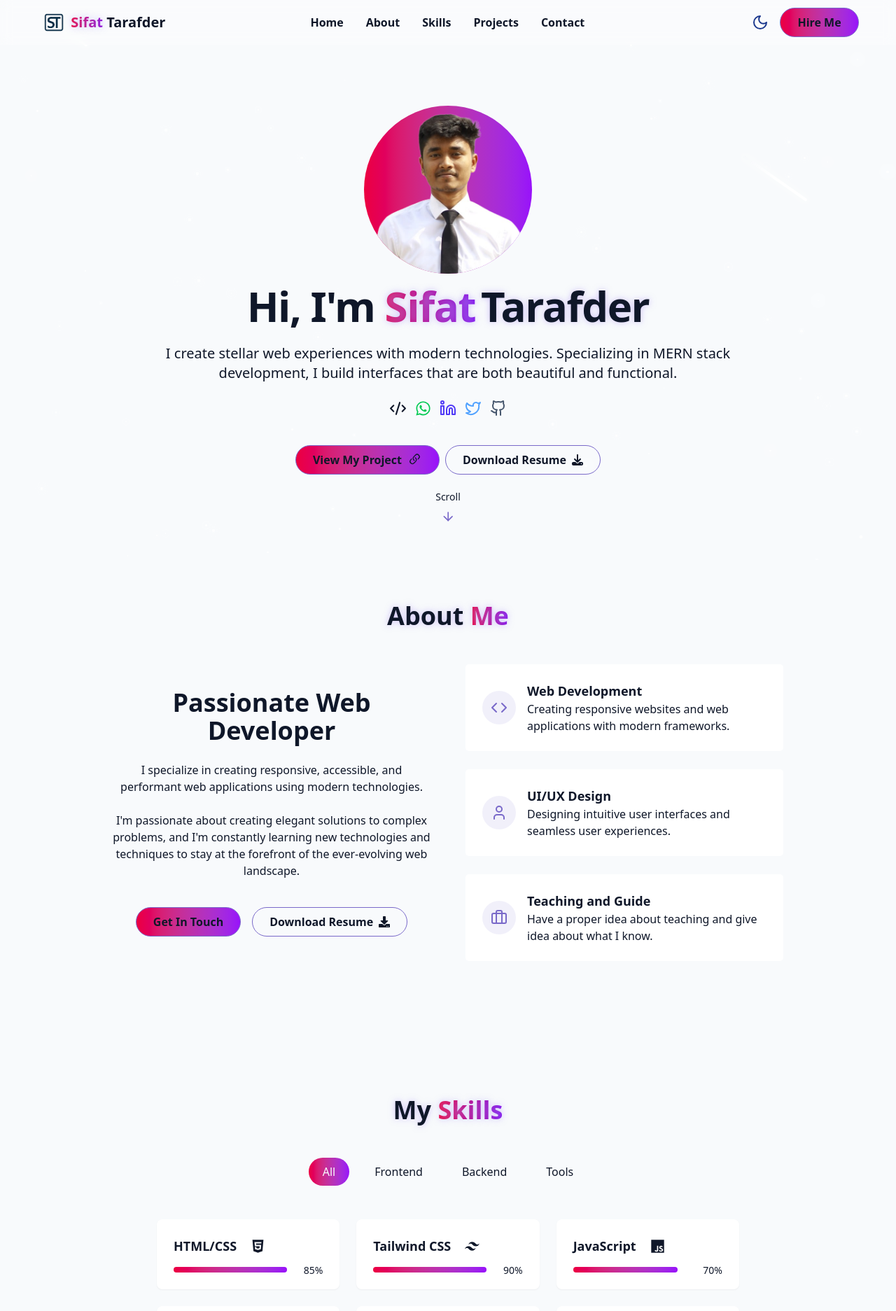
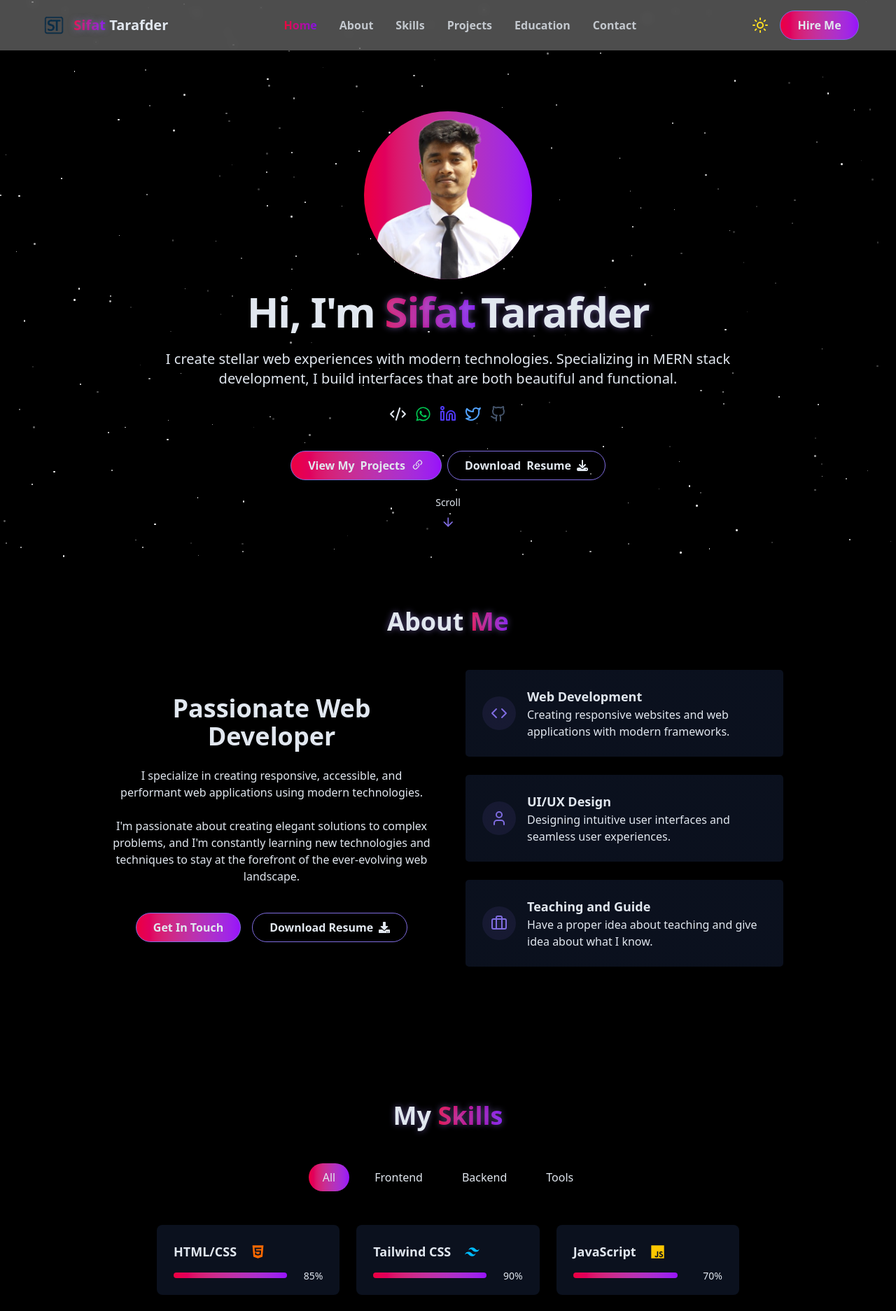
Before and after one commit to tmdsifat98/portfolio, a React (Vite) app: page / in a window 1280 px wide. Shown: the top 1873 px of the page at 70% size. Built offline with nearby package versions, Linux system fonts and the light colour scheme.

Commit message:
customized menu and design like bg and many other

```diff
--- a/src/components/ContactSection.jsx
+++ b/src/components/ContactSection.jsx
@@ -126,7 +126,7 @@ export const ContactSection = () => {
           </div>
 
           <div
-            className="bg-card p-8 rounded-lg shadow-xs"
+            className="border-2 border-gray-500 p-8 rounded-lg shadow-xs"
             onSubmit={handleSubmit}
           >
             <h3 className="text-2xl font-semibold mb-6"> Send a Message</h3>
--- a/src/components/Education.jsx
+++ b/src/components/Education.jsx
@@ -7,7 +7,7 @@ export const Education = () => {
       institution: "University of Rajshahi",
       year: "2023 - Current",
       details:
-        "Focused on Research, Web Development, and Data Structures. Graduated with honors and participated in various research and web development career."
+        "Focused on Research, Web Development, and Data Structures. Passionate about collaborating on projects that drive positive change and technological advancement."
     },
     {
       degree: "Higher Secondary Certificate",
@@ -32,7 +32,7 @@ export const Education = () => {
       </h2>
       <div className="relative">
         {/* Vertical line */}
-        <div className="absolute left-4 top-0 h-full w-1 bg-gradient-to-b from-primary to-secondary rounded"></div>
+        <div className="absolute left-2 top-1 h-full w-1 bg-gradient-to-b from-primary to-secondary rounded"></div>
 
         <div className="space-y-10 pl-12">
           {educationData.map((edu, idx) => (
@@ -41,7 +41,7 @@ export const Education = () => {
               className="relative bg-background border border-border rounded-lg shadow-md p-6 hover:shadow-xl transition-shadow duration-300"
             >
               {/* Dot */}
-              <div className="absolute -left-6 top-6 w-4 h-4 rounded-full bg-primary ring-4 ring-background"></div>
+              <div className="absolute -left-9 top-0 w-6 h-6 text-2xl">🎓</div>
 
               <h3 className="text-xl font-semibold text-foreground">
                 {edu.degree}
--- a/src/components/Footer.jsx
+++ b/src/components/Footer.jsx
@@ -1,7 +1,7 @@
 import logo from '../../public/logo2.png';
 export const Footer = () => {
   return (
-    <footer className="w-full mt-20 bg-gradient-to-r from-[#44cf44]/20 to-transparent dark:from-[#44cf44]/10">
+    <footer className="w-full mt-20 bg-gradient-to-r to-transparent dark:from-gray-300/30">
       <div className="container mx-auto px-4 py-10 flex flex-col items-center text-center">
         {/* Brand */}
         <div className='flex items-center'>
--- a/src/components/HeroSection.jsx
+++ b/src/components/HeroSection.jsx
@@ -74,7 +74,7 @@ export const HeroSection = () => {
               href="#projects"
               className="px-6 py-2 rounded-full border  flex items-center justify-center gap-2 border-primary font-semibold transition-all duration-300 bg-gradient-to-r from-rose-600 to-purple-600 bg-[length:100%_100%] hover:bg-[length:0%_100%] bg-no-repeat bg-left"
             >
-              View My Project <BsLink45Deg size={21} />
+              <span className="hidden md:flex">View My</span> Projects <BsLink45Deg size={19} />
             </a>
             <a
               target="_blank"
@@ -82,7 +82,7 @@ export const HeroSection = () => {
               className="px-6 py-2 rounded-full border flex items-center justify-center gap-2 border-primary font-semibold transition-all duration-300
                 bg-gradient-to-r from-rose-600 to-purple-600 bg-[length:0%_100%] hover:bg-[length:100%_100%] bg-no-repeat bg-left"
             >
-              Download Resume <FaDownload />
+              <span className="hidden md:flex">Download</span> Resume <FaDownload />
             </a>
           </div>
         </div>
--- a/src/components/Navbar.jsx
+++ b/src/components/Navbar.jsx
@@ -1,46 +1,37 @@
 import { cn } from "@/lib/utils";
 import { Menu, X } from "lucide-react";
-import { useEffect, useState } from "react";
+import { useState } from "react";
 import { ThemeToggle } from "./ThemeToggle";
-import logo from '../../public/logo2.png';
-
+import logo from "../../public/logo2.png";
+import useActiveSection from "../hooks/useActiveSection";
 const navItems = [
   { name: "Home", href: "#hero" },
   { name: "About", href: "#about" },
   { name: "Skills", href: "#skills" },
   { name: "Projects", href: "#projects" },
+  { name: "Education", href: "#education" },
   { name: "Contact", href: "#contact" },
 ];
 
 export const Navbar = () => {
-  const [isScrolled, setIsScrolled] = useState(false);
+  const sectionIds = [
+    "hero",
+    "about",
+    "skills",
+    "projects",
+    "contact",
+    "education",
+  ];
+  const activeSection = useActiveSection(sectionIds);
   const [isMenuOpen, setIsMenuOpen] = useState(false);
-
-  useEffect(() => {
-    const handleScroll = () => {
-      setIsScrolled(window.screenY > 10);
-    };
-
-    window.addEventListener("scroll", handleScroll);
-    return () => window.removeEventListener("scroll", handleScroll);
-  }, []);
   return (
-    <nav
-      className={cn(
-        "w-11/12 mx-auto z-40 transition-all duration-300",
-        isScrolled ? " bg-background/80 backdrop-blur-md shadow-xs" : "py-2"
-      )}
-    >
+    <nav className="w-11/12 mx-auto">
       <div className="flex items-center justify-between">
         {/* Logo */}
-
-        <a
-          className="text-xl font-bold flex items-center"
-          href="#"
-        >
+        <a className="text-xl font-bold flex items-center" href="#">
           <img src={logo} alt="logo" className="w-12 p-0" />
-          <span className="relative z-10">
-            <span className="text-glow text-gradient"> Sifat </span> Tarafder
+          <span className="relative z-10 ml-1">
+            <span className="text-glow text-gradient">Sifat</span> Tarafder
           </span>
         </a>
 
@@ -50,25 +41,23 @@ export const Navbar = () => {
             <a
               key={key}
               href={item.href}
-              className="font-semibold text-grad transition-colors duration-300"
+              className={cn(
+                "font-semibold transition-colors duration-300",
+                activeSection === item.href.substring(1)
+                  ? "text-gradient"
+                  : "text-foreground/80"
+              )}
             >
               {item.name}
             </a>
           ))}
-          <a className="md:hidden">
-            <ThemeToggle />
-          </a>
         </div>
 
-        {/* Right side controls */}
         <div className="flex items-center space-x-2 md:space-x-4">
-          {/* Theme toggle - Always visible */}
           <ThemeToggle />
-
-          {/* Mobile menu button */}
           <button
             onClick={() => setIsMenuOpen((prev) => !prev)}
-            className="md:hidden p-2 text-foreground z-50"
+            className="md:hidden p-2 text-foreground z-60 cursor-pointer"
             aria-label={isMenuOpen ? "Close Menu" : "Open Menu"}
           >
             {isMenuOpen ? <X size={24} /> : <Menu size={24} />}
@@ -76,33 +65,49 @@ export const Navbar = () => {
 
           {/* Hire Me - Desktop only */}
           <div className="hidden md:flex items-center space-x-3">
-            <a href="#contact" className="px-6 py-2 rounded-full border  border-primary font-semibold transition-all duration-300 bg-gradient-to-r from-rose-600 to-purple-600 bg-[length:100%_100%] hover:bg-[length:0%_100%] bg-no-repeat bg-left">
+            <a
+              href="#contact"
+              className="px-6 py-2 rounded-full border border-primary font-semibold transition-all duration-300 bg-gradient-to-r from-rose-600 to-purple-600 bg-[length:100%_100%] hover:bg-[length:0%_100%] bg-no-repeat bg-left"
+            >
               Hire Me
             </a>
+          </div>
         </div>
       </div>
 
       {/* Mobile nav */}
       <div
         className={cn(
-            "fixed inset-0 bg-background/95 backdrop-blur-md z-40 flex flex-col items-center justify-center",
+          "fixed inset-0 top-0 bg-background/95 backdrop-blur-md z-50",
           "transition-all duration-300 md:hidden",
           isMenuOpen
             ? "opacity-100 pointer-events-auto"
             : "opacity-0 pointer-events-none"
         )}
       >
-          <div className="flex flex-col space-y-8 text-xl">
+        <div className="bg-black/90 flex flex-col items-center justify-center space-y-8 text-xl py-10">
           {navItems.map((item, key) => (
             <a
               key={key}
               href={item.href}
-                className="text-foreground/80 hover:text-primary transition-colors duration-300"
+              className={cn(
+                "font-semibold transition-colors duration-300",
+                activeSection === item.href.substring(1)
+                  ? "text-gradient"
+                  : "text-white"
+              )}
               onClick={() => setIsMenuOpen(false)}
             >
               {item.name}
             </a>
           ))}
+          <div className="md:hidden items-center space-x-3">
+            <a
+              href="#contact"
+              className="px-6 py-2 rounded-full border border-primary font-semibold transition-all duration-300 bg-gradient-to-r from-rose-600 to-purple-600 bg-[length:100%_100%] hover:bg-[length:0%_100%] bg-no-repeat bg-left"
+            >
+              Hire Me
+            </a>
           </div>
         </div>
       </div>
--- a/src/components/ProjectsSection.jsx
+++ b/src/components/ProjectsSection.jsx
@@ -31,11 +31,11 @@ const projects = [
     id: 3,
     title: "All Events",
     description:
-      "An event management platform landing page allows to taking idea aboutevents, show the details of events and book.",
-    image: "https://i.ibb.co/1fwkSXHQ/Screenshot-2025-06-27-151831.png",
-    tags: ["React", "Node.js", "TailwindCSS", "React Router"],
-    demoUrl: "https://all-events-66a54.web.app/",
-    githubUrl: "#",
+      "An event management platform allows to create new events, show the details of events and book.",
+    image: "https://i.ibb.co/j9xQ2S6R/Screenshot-2025-07-05-005238.png",
+    tags: ["React", "Node.js", "TailwindCSS", "ExpressJs","MongoDB","JWT"],
+    demoUrl: "https://allevents-ph.netlify.app",
+    githubUrl: "https://github.com/tmdsifat98/event-management-ph-client",
   },
 ];
 
--- a/src/components/SkillsSection.jsx
+++ b/src/components/SkillsSection.jsx
@@ -14,25 +14,87 @@ import { VscVscodeInsiders } from "react-icons/vsc";
 
 const skills = [
   // Frontend
-  { Icon: FaHtml5, name: "HTML/CSS", level: 85, category: "frontend" },
+  {
+    Icon: FaHtml5,
+    name: "HTML/CSS",
+    level: 85,
+    category: "frontend",
+    color: "text-orange-500",
+  },
   {
     Icon: RiTailwindCssFill,
     name: "Tailwind CSS",
     level: 90,
     category: "frontend",
+    color: "text-sky-400",
   },
-  { Icon: FaJs, name: "JavaScript", level: 70, category: "frontend" },
-  { Icon: FaReact, name: "React", level: 90, category: "frontend" },
+  {
+    Icon: FaJs,
+    name: "JavaScript",
+    level: 70,
+    category: "frontend",
+    color: "text-yellow-400",
+  },
+  {
+    Icon: FaReact,
+    name: "React",
+    level: 90,
+    category: "frontend",
+    color: "text-cyan-400",
+  },
 
-  // // Backend
-  { Icon: FaNodeJs, name: "NodeJS", level: 80, category: "backend" },
-  { Icon: SiExpress, name: "ExpressJS", level: 75, category: "backend" },
-  { Icon: SiMongodb, name: "MongoDB", level: 70, category: "backend" },
-  // //Tools
-  { Icon: FaGithub, name: "Git/GitHub", level: 90, category: "tools" },
-  { Icon: RiFirebaseFill, name: "Firebase", level: 70, category: "tools" },
-  { Icon: FaFigma, name: "Figma", level: 85, category: "tools" },
-  { Icon: VscVscodeInsiders, name: "VS Code", level: 95, category: "tools" },
+  // Backend
+  {
+    Icon: FaNodeJs,
+    name: "NodeJS",
+    level: 80,
+    category: "backend",
+    color: "text-green-600",
+  },
+  {
+    Icon: SiExpress,
+    name: "ExpressJS",
+    level: 75,
+    category: "backend",
+    color: "text-gray-500",
+  },
+  {
+    Icon: SiMongodb,
+    name: "MongoDB",
+    level: 70,
+    category: "backend",
+    color: "text-green-700",
+  },
+
+  // Tools
+  {
+    Icon: FaGithub,
+    name: "Git/GitHub",
+    level: 90,
+    category: "tools",
+    color: "text-gray-800",
+  },
+  {
+    Icon: RiFirebaseFill,
+    name: "Firebase",
+    level: 70,
+    category: "tools",
+    color: "text-orange-400",
+  },
+  {
+    Icon: FaFigma,
+    name: "Figma",
+    level: 85,
+    category: "tools",
+    color: "text-pink-500",
+  },
+  {
+    Icon: VscVscodeInsiders,
+    name: "VS Code",
+    level: 95,
+    category: "tools",
+    color: "text-blue-500",
+  },
 ];
 
 const categories = ["all", "frontend", "backend", "tools"];
@@ -70,11 +132,11 @@ export const SkillsSection = () => {
           {filteredSkills.map((skill, key) => (
             <div
               key={key}
-              className="bg-card p-6 rounded-lg shadow-xs card-hover"
+              className="bg-card p-6 rounded-lg shadow transition-transform duration-300 hover:-translate-y-1 hover:shadow-lg"
             >
               <div className="text-left mb-4 flex items-center gap-5">
                 <h3 className="font-semibold text-lg"> {skill.name}</h3>
-                <skill.Icon size={21} />
+                <skill.Icon size={21} className={skill.color} />
               </div>
               <div className="w-full gap-6 bg-secondary/50 h-2 flex items-center justify-between rounded-full">
                 <div
--- a/src/components/StarBackground.jsx
+++ b/src/components/StarBackground.jsx
@@ -1,62 +1,37 @@
 import { useEffect, useState } from "react";
-
-// id, size, x, y, opacity, animationDuration
-// id, size, x, y, delay, animationDuration
 
 export const StarBackground = () => {
   const [stars, setStars] = useState([]);
-  const [meteors, setMeteors] = useState([]);
 
   useEffect(() => {
     generateStars();
-    generateMeteors();
 
     const handleResize = () => {
       generateStars();
     };
 
     window.addEventListener("resize", handleResize);
-
     return () => window.removeEventListener("resize", handleResize);
   }, []);
 
   const generateStars = () => {
     const numberOfStars = Math.floor(
-      (window.innerWidth * window.innerHeight) / 10000
+      (window.innerWidth * window.innerHeight) / 4000
     );
 
     const newStars = [];
-
     for (let i = 0; i < numberOfStars; i++) {
       newStars.push({
         id: i,
-        size: Math.random() * 3 + 1,
+        size: Math.random() * 2 + 1,
         x: Math.random() * 100,
         y: Math.random() * 100,
         opacity: Math.random() * 0.5 + 0.5,
-        animationDuration: Math.random() * 4 + 2,
+        animationDuration: Math.random() * 5 + 2,
+        animationDelay: Math.random() * 5,
       });
     }
-
     setStars(newStars);
-  };
-
-  const generateMeteors = () => {
-    const numberOfMeteors = 4;
-    const newMeteors = [];
-
-    for (let i = 0; i < numberOfMeteors; i++) {
-      newMeteors.push({
-        id: i,
-        size: Math.random() * 2 + 1,
-        x: Math.random() * 100,
-        y: Math.random() * 20,
-        delay: Math.random() * 15,
-        animationDuration: Math.random() * 3 + 3,
-      });
-    }
-
-    setMeteors(newMeteors);
   };
 
   return (
@@ -64,29 +39,18 @@ export const StarBackground = () => {
       {stars.map((star) => (
         <div
           key={star.id}
-          className="star animate-pulse-subtle"
+          className="animate-blink"
           style={{
+            position: "absolute",
             width: star.size + "px",
             height: star.size + "px",
+            backgroundColor: "white",
+            borderRadius: "50%",
             left: star.x + "%",
             top: star.y + "%",
             opacity: star.opacity,
-            animationDuration: star.animationDuration + "s",
-          }}
-        />
-      ))}
-
-      {meteors.map((meteor) => (
-        <div
-          key={meteor.id}
-          className="meteor animate-meteor"
-          style={{
-            width: meteor.size * 50 + "px",
-            height: meteor.size * 2 + "px",
-            left: meteor.x + "%",
-            top: meteor.y + "%",
-            animationDelay: meteor.delay,
-            animationDuration: meteor.animationDuration + "s",
+            animationDuration: `${star.animationDuration}s`,
+            animationDelay: `${star.animationDelay}s`,
           }}
         />
       ))}
--- a/src/components/ThemeToggle.jsx
+++ b/src/components/ThemeToggle.jsx
@@ -7,12 +7,14 @@ export const ThemeToggle = () => {
 
   useEffect(() => {
     const storedTheme = localStorage.getItem("theme");
-    if (storedTheme === "dark") {
+    if (storedTheme === "light") {
+      setIsDarkMode(false);
+      document.documentElement.classList.remove("dark");
+    } else {
+      // Default dark
       setIsDarkMode(true);
       document.documentElement.classList.add("dark");
-    } else {
-      localStorage.setItem("theme", "light");
-      setIsDarkMode(false);
+      localStorage.setItem("theme", "dark");
     }
   }, []);
 
@@ -33,8 +35,9 @@ export const ThemeToggle = () => {
       onClick={toggleTheme}
       className={cn(
         "rounded-full transition-colors duration-300 cursor-pointer",
-        "focus:outlin-hidden"
+        "focus:outline-none"
       )}
+      aria-label="Toggle Theme"
     >
       {isDarkMode ? (
         <Sun className="h-6 w-6 text-yellow-300" />
--- /dev/null
+++ b/src/hooks/useActiveSection.jsx
@@ -0,0 +1,31 @@
+import { useEffect, useState } from "react";
+
+const useActiveSection = (sectionIds) => {
+  const [activeId, setActiveId] = useState("");
+
+  useEffect(() => {
+    const observer = new IntersectionObserver(
+      (entries) => {
+        entries.forEach((entry) => {
+          if (entry.isIntersecting) {
+            setActiveId(entry.target.id);
+          }
+        });
+      },
+      {
+        rootMargin: "-50% 0px -50% 0px",
+        threshold: 0,
+      }
+    );
+
+    sectionIds.forEach((id) => {
+      const el = document.getElementById(id);
+      if (el) observer.observe(el);
+    });
+
+    return () => observer.disconnect();
+  }, [sectionIds]);
+
+  return activeId;
+};
+export default useActiveSection;
--- a/src/index.css
+++ b/src/index.css
@@ -76,7 +76,7 @@
   }
 
   .dark {
-    --background: 222 47% 4%;
+    --background: 0 0% 0%;
     --foreground: 213 31% 91%;
 
     --card: 222 47% 8%;
@@ -138,22 +138,17 @@
   border: 1px solid transparent;
 }
 
-@utility cosmic-button {
-  @apply px-6 py-2 rounded-full bg-primary text-primary-foreground font-medium
-         transition-all duration-300 hover:shadow-[0_0_10px_rgba(139,92,246,0.5)]
-         hover:scale-105 active:scale-95;
+@keyframes blink {
+  0% { opacity: 0.2; }
+  50% { opacity: 1; }
+  100% { opacity: 0.2; }
 }
 
-@utility star {
-  @apply absolute rounded-full bg-white;
-  box-shadow: 0 0 10px 2px rgba(255, 255, 255, 0.4);
+.animate-blink {
+  animation-name: blink;
+  animation-timing-function: ease-in-out;
+  animation-iteration-count: infinite;
 }
-
-@utility meteor {
-  @apply absolute bg-linear-to-r from-white via-white to-transparent rounded-full;
-  box-shadow: 0 0 10px 5px rgba(255, 255, 255, 0.3);
-}
-
 #root {
   max-width: 100%;
   margin: 0 auto;
@@ -165,5 +160,5 @@
   background-image: linear-gradient(to right, #f00739, #8212eb);
   -webkit-background-clip: text;
   -webkit-text-fill-color: transparent;
-  font-weight: 600;
+  font-weight: 700;
 }
--- a/src/pages/Home.jsx
+++ b/src/pages/Home.jsx
@@ -16,7 +16,7 @@ export const Home = () => {
       <StarBackground />
 
       {/* Navbar */}
-      <div className="backdrop-blur-sm sticky top-0 bg-white/30 z-[999]">
+      <div className="backdrop-blur-sm sticky top-0 bg-white/30 z-[999] transition-all duration-300 shadow-xs py-3">
         <Navbar />
       </div>
       {/* Main Content */}
```
Also changed, not shown: 1 other file (tests, documents, lock files or other folders). Lines whose indentation alone changed are shown as unchanged.
